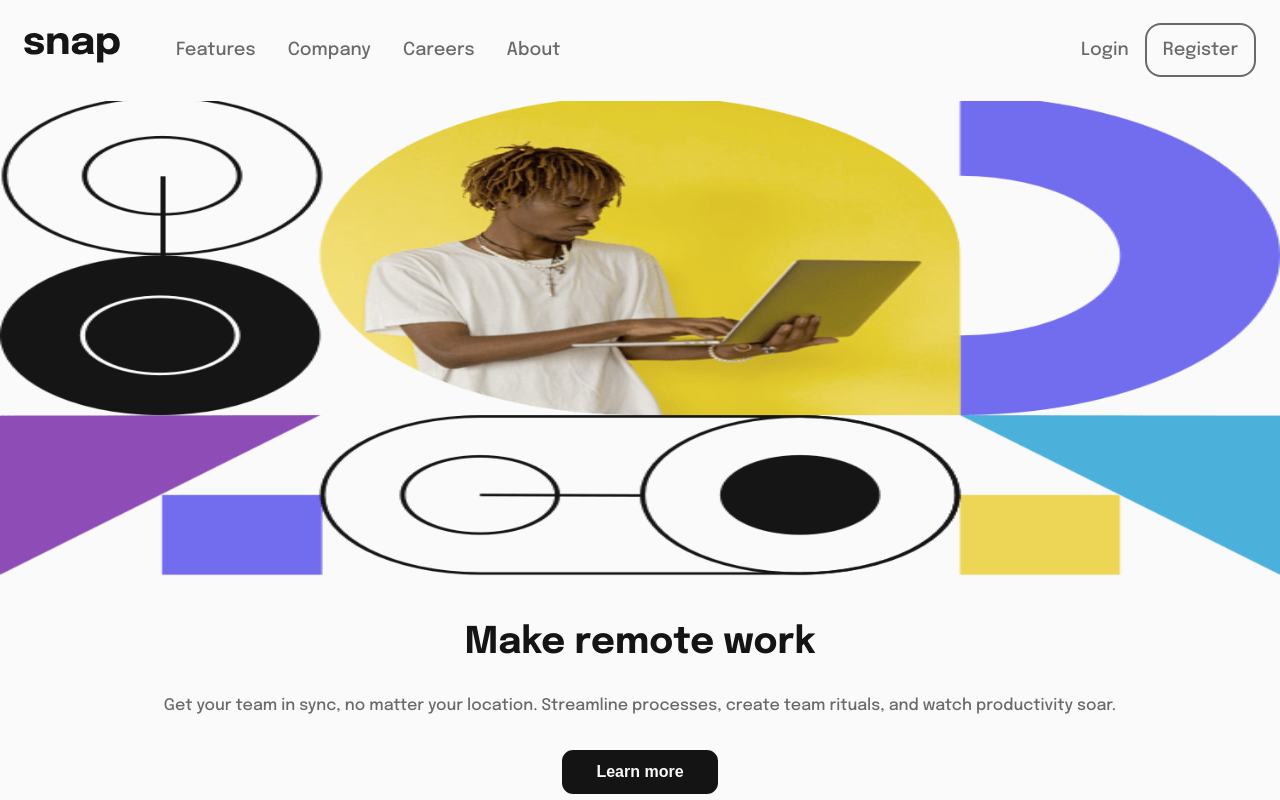
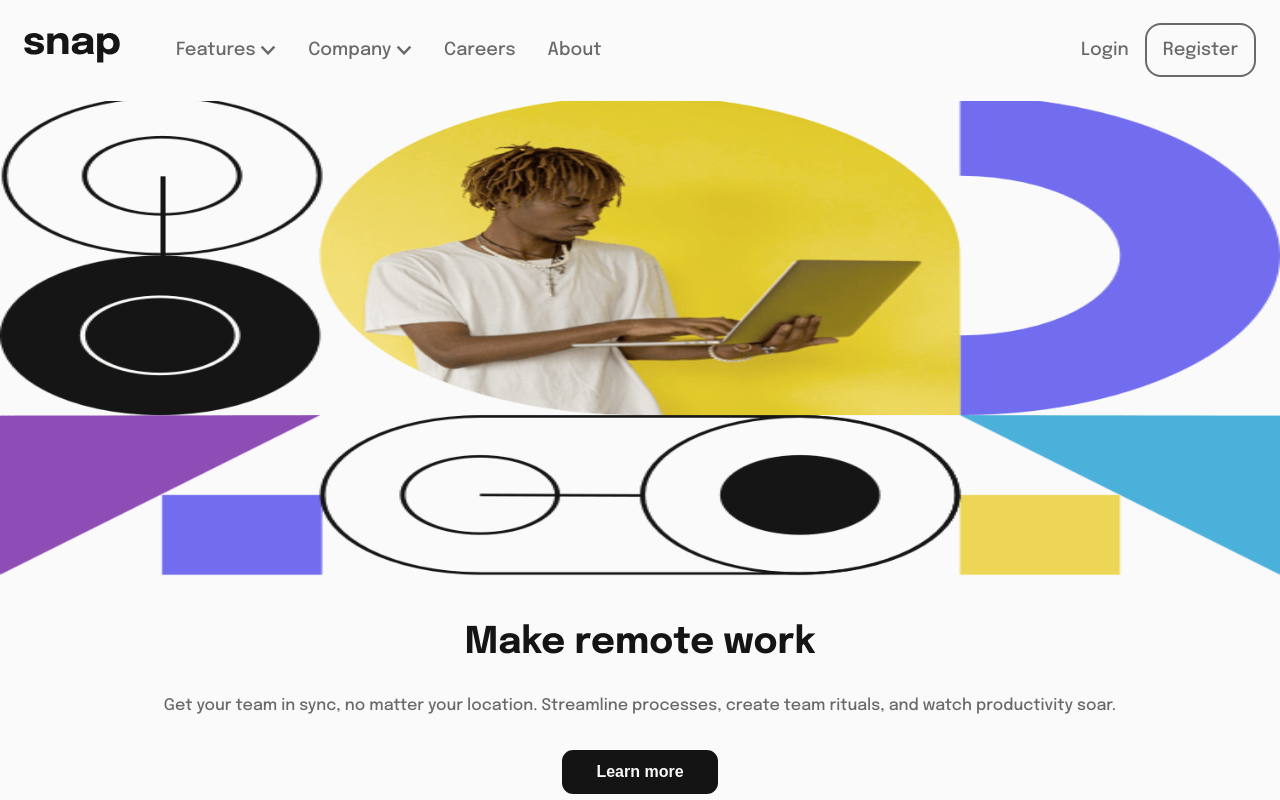
Before and after one commit to Wiileshezo/intro-section-with-dropdown-navigation, a Vue app: page / in a window 1280 px wide. Shown: the top 800 px of the page. Built offline with nearby package versions, Linux system fonts and the light colour scheme.

Commit message:
add dropdown-list

```diff
--- a/src/components/TheNavigation.vue
+++ b/src/components/TheNavigation.vue
@@ -5,8 +5,65 @@
         <img src="../images/logo.svg" alt="logo" />
       </div>
       <ul v-show="!mobile" class="left-nav">
-        <li><RouterLink class="link" to="/">Features</RouterLink></li>
-        <li><RouterLink class="link" to="/">Company</RouterLink></li>
+        <li class="dropdown-list">
+          <RouterLink class="link" to="/">
+            Features
+            <img
+              src="../images/icon-arrow-down.svg"
+              alt=""
+              class="icon-arrow"
+            />
+          </RouterLink>
+          <div class="dropdown-list-content right-0">
+            <RouterLink to="/">
+              <img
+                src="../images/icon-todo.svg"
+                alt=""
+                class="dropdown-list-icon"
+              />
+              Todo List
+            </RouterLink>
+            <RouterLink to="/">
+              <img
+                src="../images/icon-calendar.svg"
+                alt=""
+                class="dropdown-list-icon"
+              />
+              Calendar
+            </RouterLink>
+            <RouterLink to="/">
+              <img
+                src="../images/icon-reminders.svg"
+                alt=""
+                class="dropdown-list-icon"
+              />
+              Reminders
+            </RouterLink>
+            <RouterLink to="/">
+              <img
+                src="../images/icon-planning.svg"
+                alt=""
+                class="dropdown-list-icon"
+              />
+              planning
+            </RouterLink>
+          </div>
+        </li>
+        <li class="dropdown-list">
+          <RouterLink class="link" to="/">
+            Company
+            <img
+              src="../images/icon-arrow-down.svg"
+              alt=""
+              class="icon-arrow"
+            />
+          </RouterLink>
+          <div class="dropdown-list-content">
+            <RouterLink to="/">History</RouterLink>
+            <RouterLink to="/">Our Team</RouterLink>
+            <RouterLink to="/">Blog</RouterLink>
+          </div>
+        </li>
         <li><RouterLink class="link" to="/">Careers</RouterLink></li>
         <li><RouterLink class="link" to="/about">About</RouterLink></li>
       </ul>
@@ -141,6 +198,47 @@ img {
   align-items: center;
 }
 
+.dropdown-list {
+  position: relative;
+}
+.dropdown-list-content {
+  display: none;
+  position: absolute;
+  background-color: #f9f9f9;
+  min-width: 10rem;
+  box-shadow: 0px 6px 20px 0px rgba(0, 0, 0, 0.2);
+  border-radius: 1rem;
+  z-index: 1;
+  top: 2rem;
+  padding: 1rem;
+}
+
+.right-0 {
+  right: 0;
+}
+
+.dropdown-list-content a {
+  display: block;
+  text-align: left;
+  padding: 0.7rem;
+}
+
+.dropdown-list-content > a:hover {
+  color: var(--Almost-Black);
+}
+.dropdown-list:hover .dropdown-list-content {
+  display: block;
+}
+
+.icon-arrow {
+  width: 1rem;
+}
+
+.dropdown-list-icon {
+  width: 1.2rem;
+  padding-inline-end: 0.5rem;
+}
+
 .icon {
   display: flex;
   align-items: center;
@@ -159,8 +257,6 @@ img {
   background-image: url("../images/icon-close-menu.svg");
   right: 0;
 }
-/* .icon-active {
-} */
 
 .dropdown-nav {
   display: flex;
```
